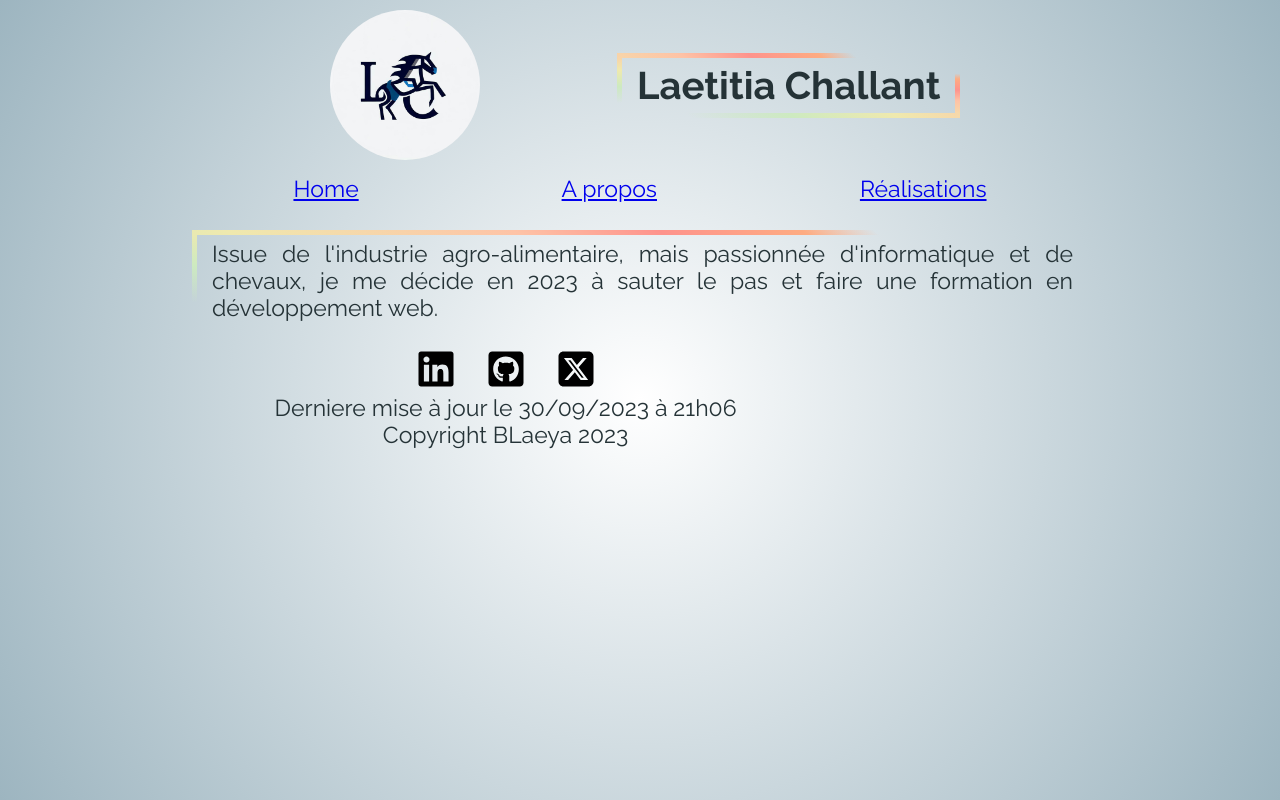
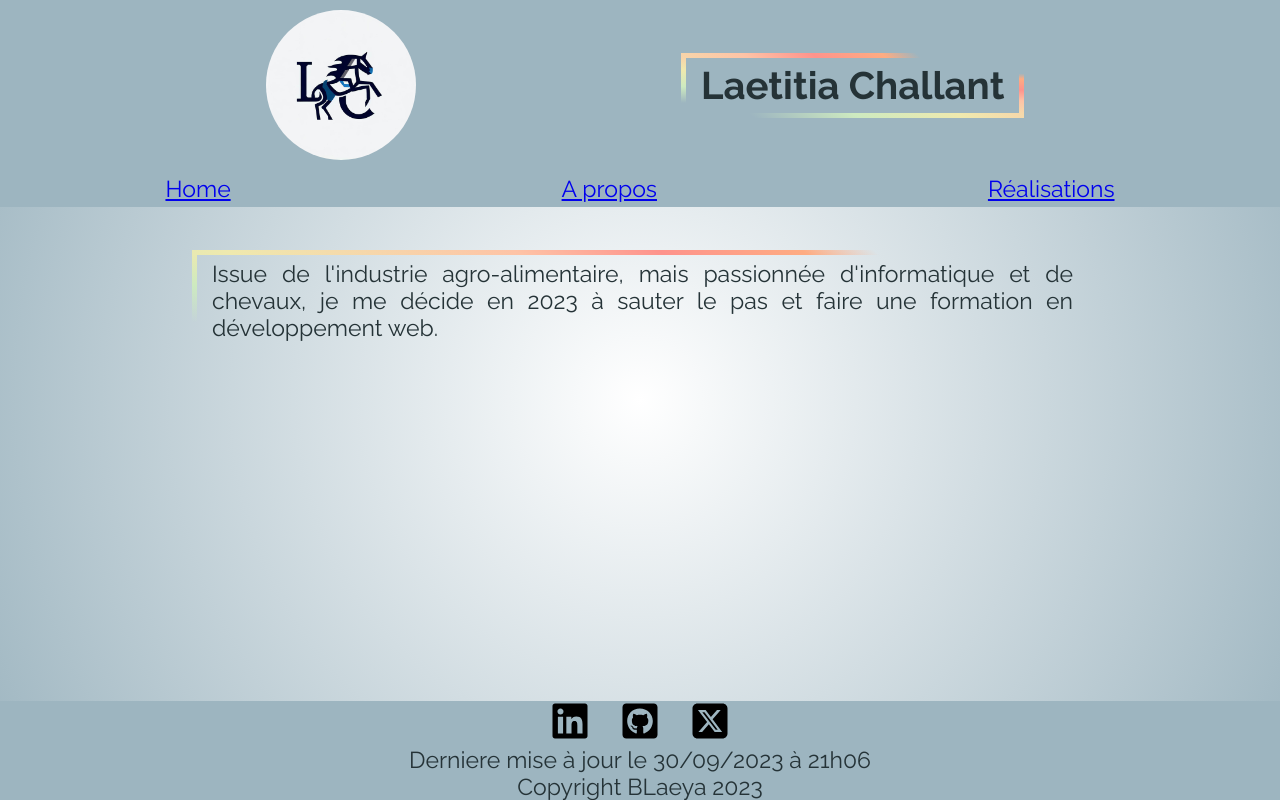
Before and after one commit to BLaeya/devoir-portfolio, a Vue app: page / in a window 1280 px wide. Built offline with nearby package versions, Linux system fonts and the light colour scheme.

Commit message:
add feature css grid

```diff
--- a/src/App.vue
+++ b/src/App.vue
@@ -3,6 +3,7 @@ import { RouterLink, RouterView } from 'vue-router'
 </script>
 
 <template>
+  <div class="container">
     <header>
       <figure>
         <a href="#"><img src="./assets/images/logo-perso-LC.jpg" alt="Logo Laetitia Challant" /></a>
@@ -35,15 +36,29 @@ import { RouterLink, RouterView } from 'vue-router'
       </div>
       <small> Derniere mise à jour le 30/09/2023 à 21h06 <br />Copyright BLaeya 2023 </small>
     </footer>
+  </div>
 </template>
 
 <style scoped>
+main {
+  margin: 20px auto;
+  width: 70%;
+}
+.container {
+  min-height: 100vh;
+  display: grid;
+  grid-template-rows: auto 1fr auto;
+}
 header {
+  margin: 0;
   display: flex;
   flex-direction: row;
   flex-wrap: wrap;
   align-items: center;
   justify-content: space-evenly;
+  position: sticky;
+  top: 0;
+  background-color: #9db5c0;
 }
 h1 {
   height: fit-content;
@@ -71,11 +86,10 @@ header img {
   margin: 0;
 }
 footer {
-  height: 100px;
-  width: 70%;
   display: flex;
   flex-direction: column;
   align-items: center;
+  background-color: #9db5c0;
 }
 
 footer img {
--- a/src/assets/main.css
+++ b/src/assets/main.css
@@ -5,9 +5,7 @@
   font-size: 1.2rem;
 }
 body {
-  margin: auto;
-  min-height: 100vh;
-  width: 70%;
+  margin: 0;
   background: radial-gradient(circle, white, #9db5c0);
   color: #253337;
 }
```
Lines whose indentation alone changed are shown as unchanged.
